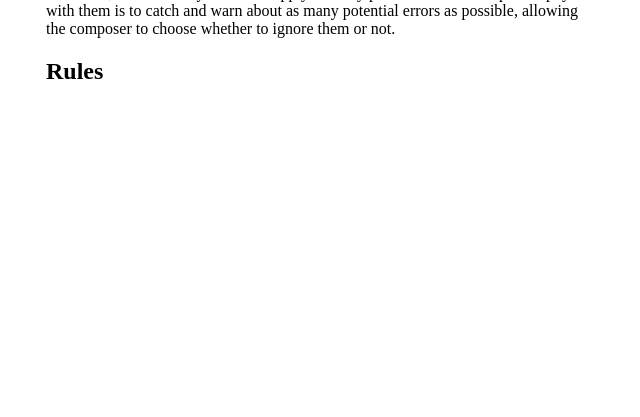
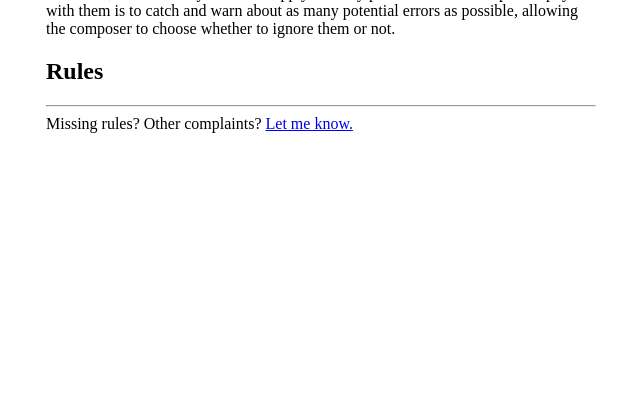
Before and after one commit to billyeh/harmony-checker, a Flask app: template templates/home.html in a window 1280 px wide. Shown: the part 324-741 px from the top of the page, without its empty margins (319-959 px from the left). Run offline with Flask 2, Linux system fonts and the light colour scheme; the template is opened without the code that fills it, so the values that code supplies are empty.

Commit message:
fix width and add footer

```diff
--- a/static/css/site.css
+++ b/static/css/site.css
@@ -1,7 +1,12 @@
 .container {
   margin-left: auto;
   margin-right: auto;
-  max-width: 550px;
+}
+
+@media (min-width: 550px) {
+  .container {
+    max-width: 550px;
+  }
 }
 
 .logo {
--- a/templates/layout.html
+++ b/templates/layout.html
@@ -15,4 +15,10 @@
       {% block body %} {% endblock body%}
     </div>
   </body>
+  <footer>
+   <div class="container">
+    <hr>
+    Missing rules? Other complaints? <a href="mailto:billwyeh@gmail.com">Let me know.</a>
+   </div>
+  </footer>
 </html>
```
